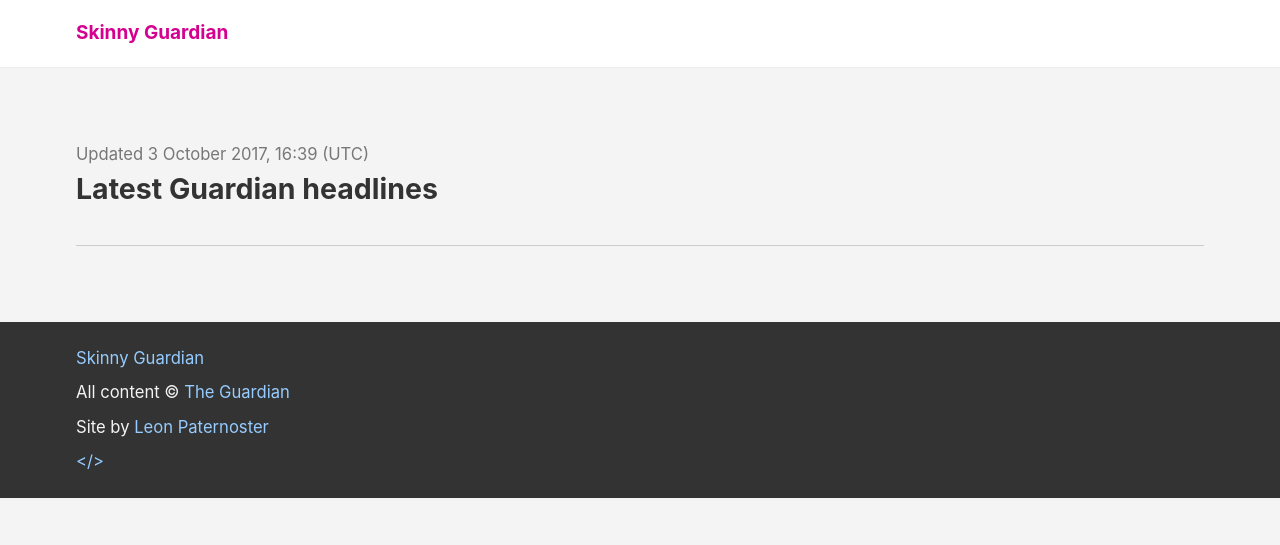
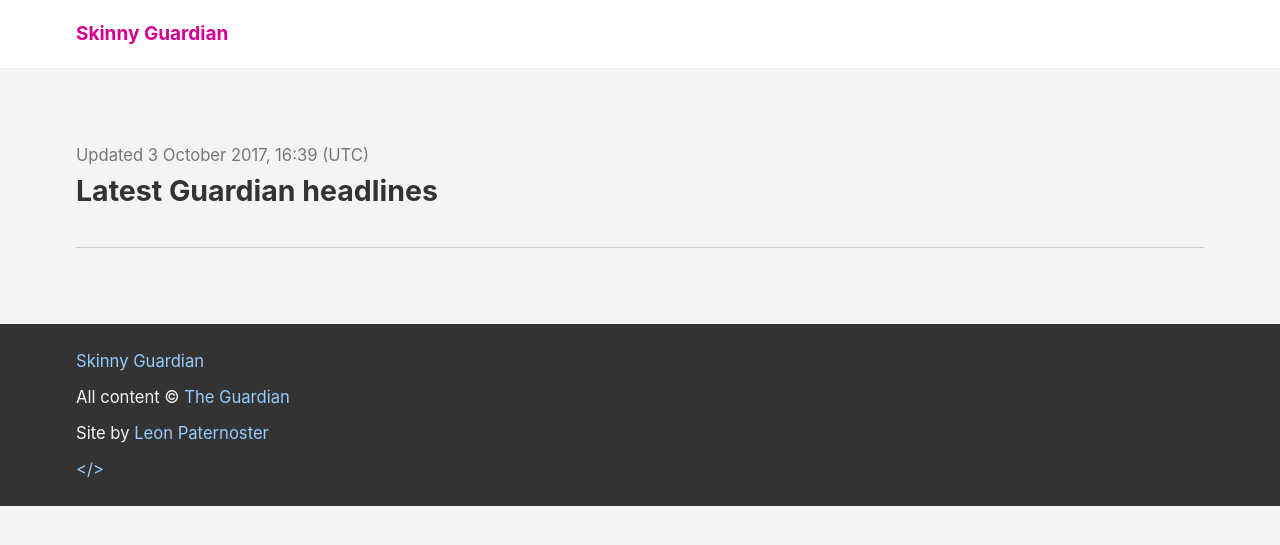
Before and after one commit to suffolklibraries/skinny-guardian, a Jekyll site: the page built from index.md, in a window 1280 px wide. Shown: the top 545 px of the page. Built offline with Jekyll 4.4.1, drawn with Linux system fonts in a browser that asks for light colours.

Commit message:
Updated README, upped line height at widescreen, made georgia for body

```diff
--- a/_layouts/article.html
+++ b/_layouts/article.html
@@ -2,7 +2,7 @@
 
     <article class="pv3 pt5-ns ph2 ph4-ns ph5-l">
 
-        <div class="measure-wide">
+        <div class="measure">
 
             <header>
 
@@ -12,7 +12,7 @@
 
             </header>
 
-            <div class="c-headers c-links c-border-links pb3">
+            <div class="c-headers c-links c-border-links pb3 georgia">
 
                 {{ page.fields.body }}
 
--- a/_layouts/default.html
+++ b/_layouts/default.html
@@ -6,7 +6,7 @@
 
              <h1 class="ma0 mb3 f3 lh-title">{{ page.title }}</h1>
 
-             <div class="c-headers c-links c-border-links">
+             <div class="c-headers c-links c-border-links georgia">
 
                  {{ content }}
 
--- a/_sass/_c.scss
+++ b/_sass/_c.scss
@@ -9,9 +9,11 @@ figure {
     padding-top: 0.5rem;
 }
 
-figcaption {
+figcaption,
+figcaption p {
     font-size: 0.875em;
     margin-bottom: 1rem;
+    font-family: $sans-serif;
 }
 
 blockquote {
@@ -117,7 +119,7 @@ td, th {
     font-size: 112.5%;
   }
   .c-lh-copy {
-      line-height: 1.5;
+      line-height: 1.6;
   }
   .c-lh-title {
       line-height: 1.3;
```
Also changed, not shown: README.md.
